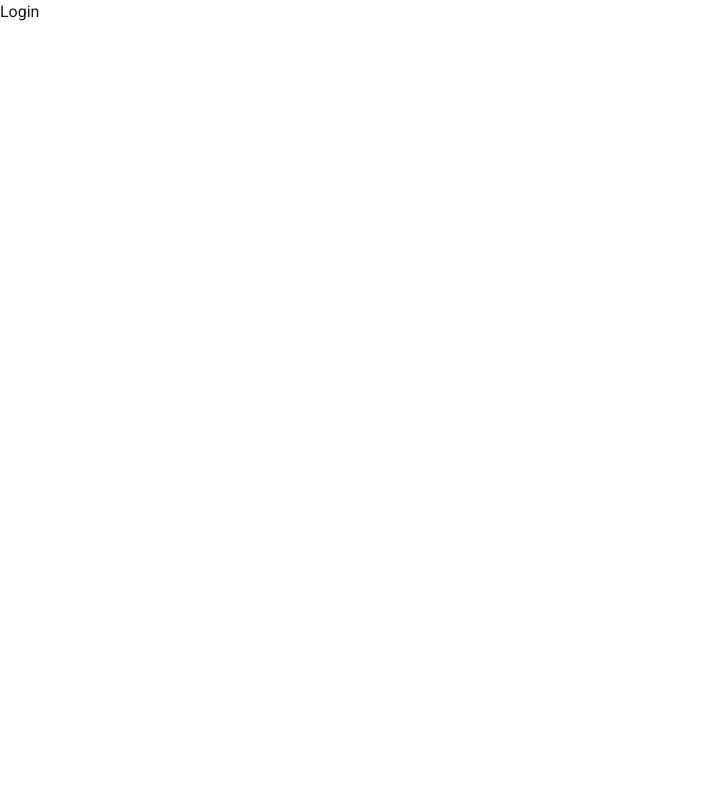
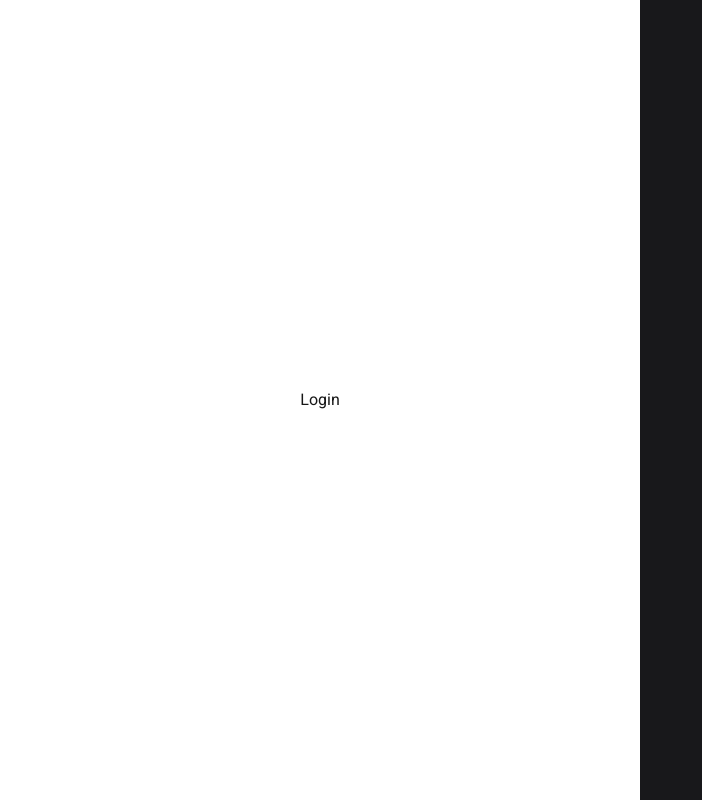
Before and after one commit to gt2rz/tasky, a Next.js app: page /login in a window 1280 px wide. Shown: the whole page, without its empty margins (0-702 px from the left). Built offline with nearby package versions, Linux system fonts and the light colour scheme; a web font is replaced by a local one.

Commit message:
Refactor layout components; rename and enhance authentication and landing layouts for improved structure

```diff
--- a/app/(auth)/layout.tsx
+++ b/app/(auth)/layout.tsx
@@ -1,7 +1,16 @@
-import React, { ReactNode } from "react";
+import { ReactNode } from "react";
 
-const layout = ({ children }: { children: ReactNode }) => {
-  return <div>{children}</div>;
+const AuthLayout = ({ children }: { children: ReactNode }) => {
+  return (
+    <main className="w-full h-screen flex items-center justify-center">
+      <section className="w-full h-full flex items-center justify-center">
+        {children}
+      </section>
+      <section className="w-full h-full flex items-center justify-center bg-zinc-900">
+        {/* Here image */}
+      </section>
+    </main>
+  );
 };
 
-export default layout;
+export default AuthLayout;
--- a/app/(root)/layout.tsx
+++ b/app/(root)/layout.tsx
@@ -1,7 +1,7 @@
 import React, { ReactNode } from "react";
 
-const layout = ({ children }: { children: ReactNode }) => {
+const LandingLayout = ({ children }: { children: ReactNode }) => {
   return <main className="w-full min-h-screen flex flex-col">{children}</main>;
 };
 
-export default layout;
+export default LandingLayout;
```
